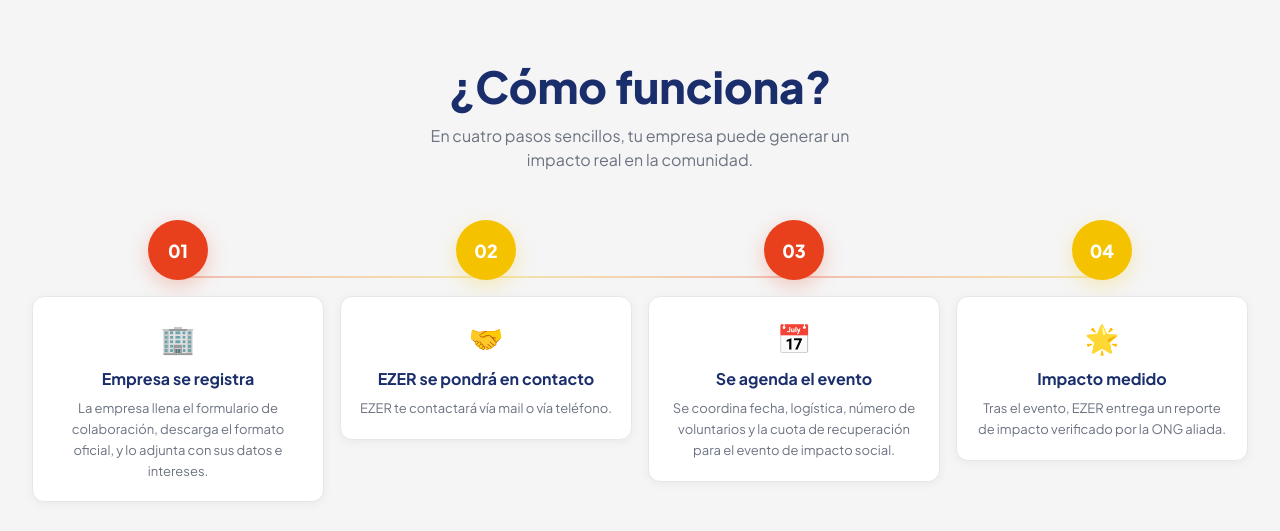
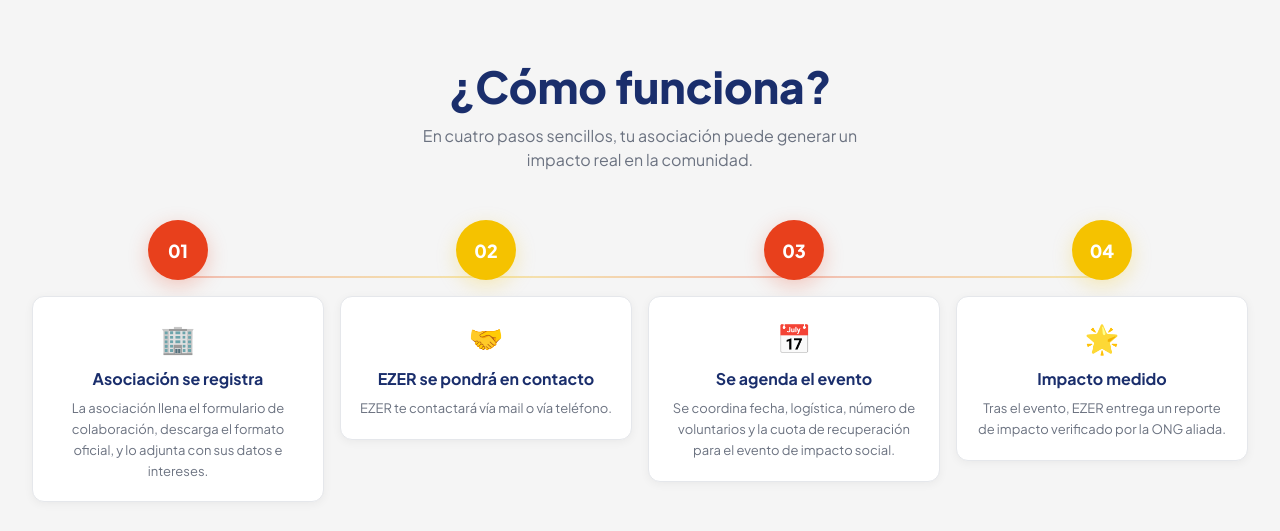
Before and after one commit to adminEzerMonterrey/ezer, a React (Vite) app: page / in a window 1280 px wide. Shown: the part 2020-2551 px from the top of the page. Built offline with nearby package versions, Linux system fonts and the light colour scheme; no server answers; the database is empty.

Commit message:
Change 'empresa' to 'asociacion' in How It Works section

```diff
--- a/src/app/components/HowItWorks.tsx
+++ b/src/app/components/HowItWorks.tsx
@@ -3,8 +3,8 @@ export function HowItWorks() {
     {
       number: "01",
       icon: "🏢",
-      title: "Empresa se registra",
-      description: "La empresa llena el formulario de colaboración, descarga el formato oficial, y lo adjunta con sus datos e intereses.",
+      title: "Asociación se registra",
+      description: "La asociación llena el formulario de colaboración, descarga el formato oficial, y lo adjunta con sus datos e intereses.",
       color: "#E8401C",
     },
     {
@@ -44,7 +44,7 @@ export function HowItWorks() {
             ¿Cómo funciona?
           </h2>
           <p style={{ color: "#6B7280", marginTop: 12, maxWidth: 480 }} className="mx-auto text-base">
-            En cuatro pasos sencillos, tu empresa puede generar un impacto real en la comunidad.
+            En cuatro pasos sencillos, tu asociación puede generar un impacto real en la comunidad.
           </p>
         </div>
 
```
